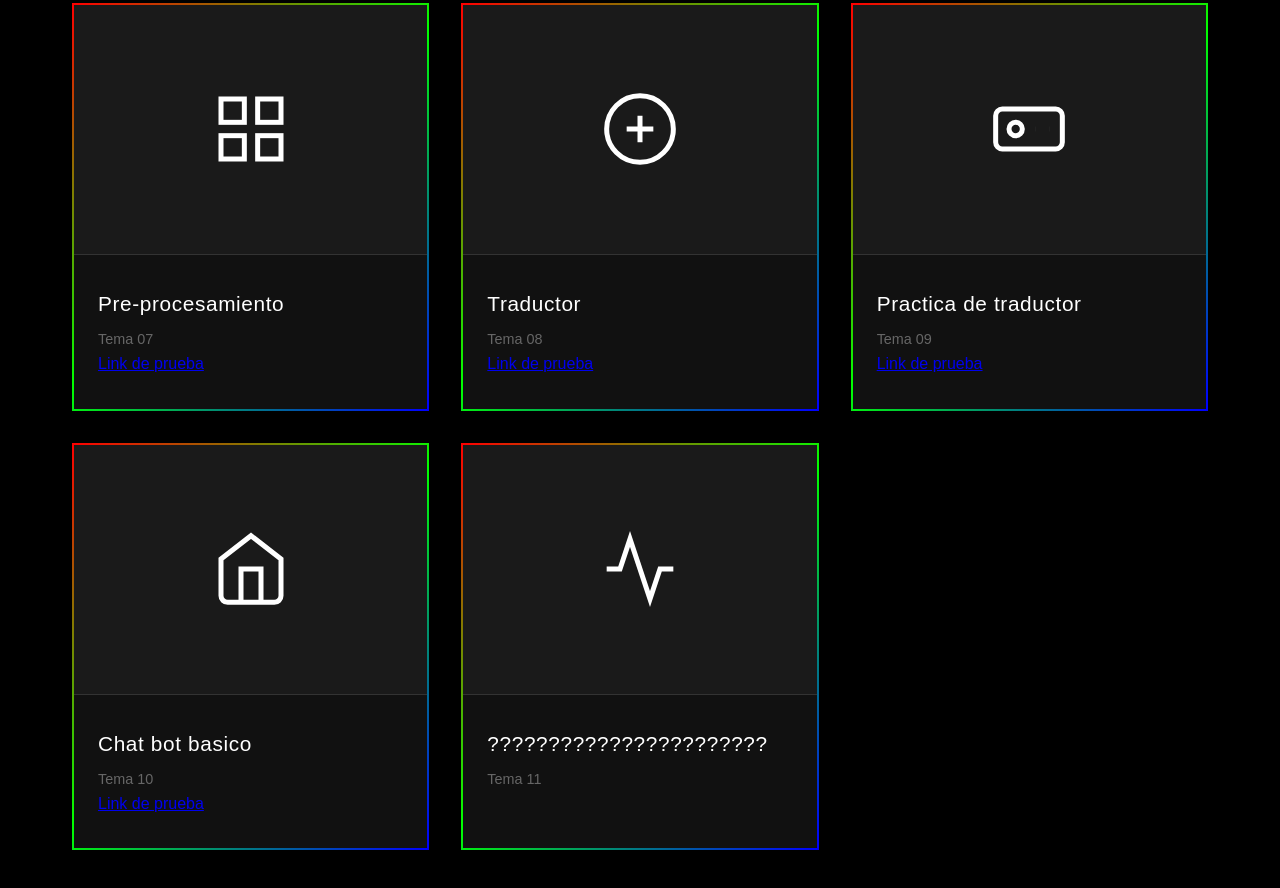
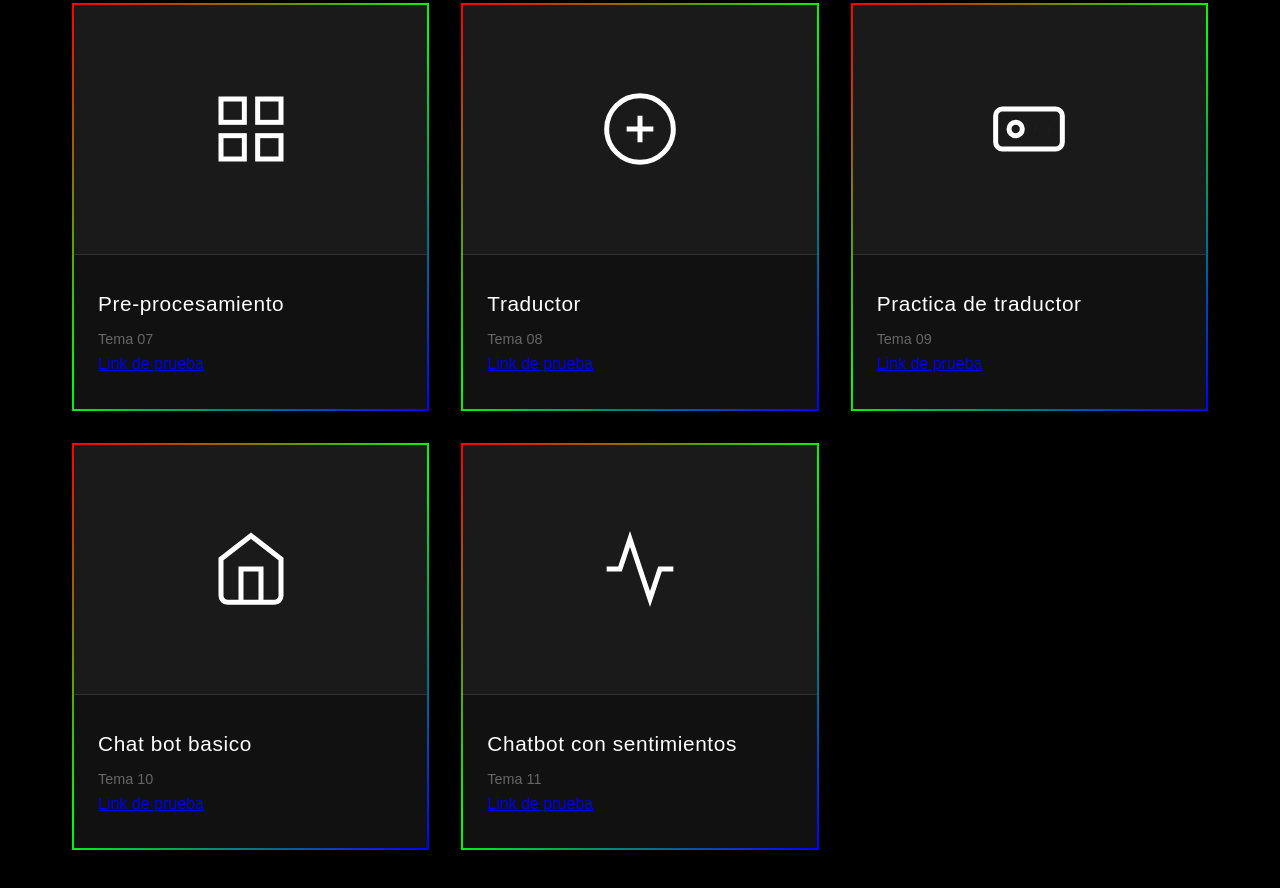
Before and after one commit to manuelcastillocb144-blip/catalogo_act_LN, a plain HTML site: page index.html in a window 1280 px wide. Shown: the part 1898-2786 px from the top of the page. Drawn offline with Linux system fonts and the light colour scheme.

Commit message:
Update4 index.html

```diff
--- a/index.html
+++ b/index.html
@@ -341,8 +341,9 @@
                     </svg>
                 </div>
                 <div class="card-content">
-                    <h3 class="card-title">???????????????????????</h3>
+                    <h3 class="card-title">Chatbot con sentimientos</h3>
                     <p class="card-number">Tema 11</p>
+                    <a href="chat_sentimientos.html">Link de prueba</a>
                 </div>
             </div>
         </div>
```
